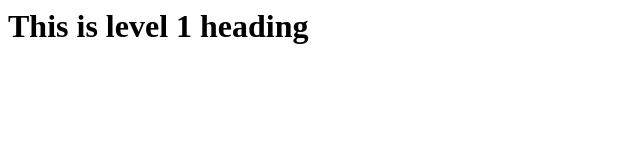
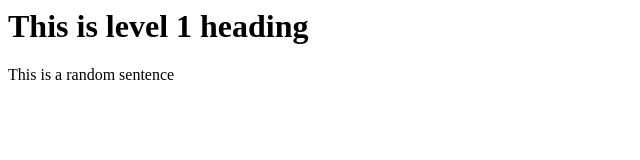
Before and after one commit to tkopytko/website, a plain HTML site: page index.html in a window 1280 px wide. Shown: the whole page, without its empty margins (0-640 px from the left). Drawn offline with Linux system fonts and the light colour scheme.

Commit message:
Update index.html

```diff
--- a/index.html
+++ b/index.html
@@ -3,4 +3,5 @@
     <title>Hello</title>
   </head>
   <h1>This is level 1 heading</h1>
+  This is a random sentence
 </html>
```
